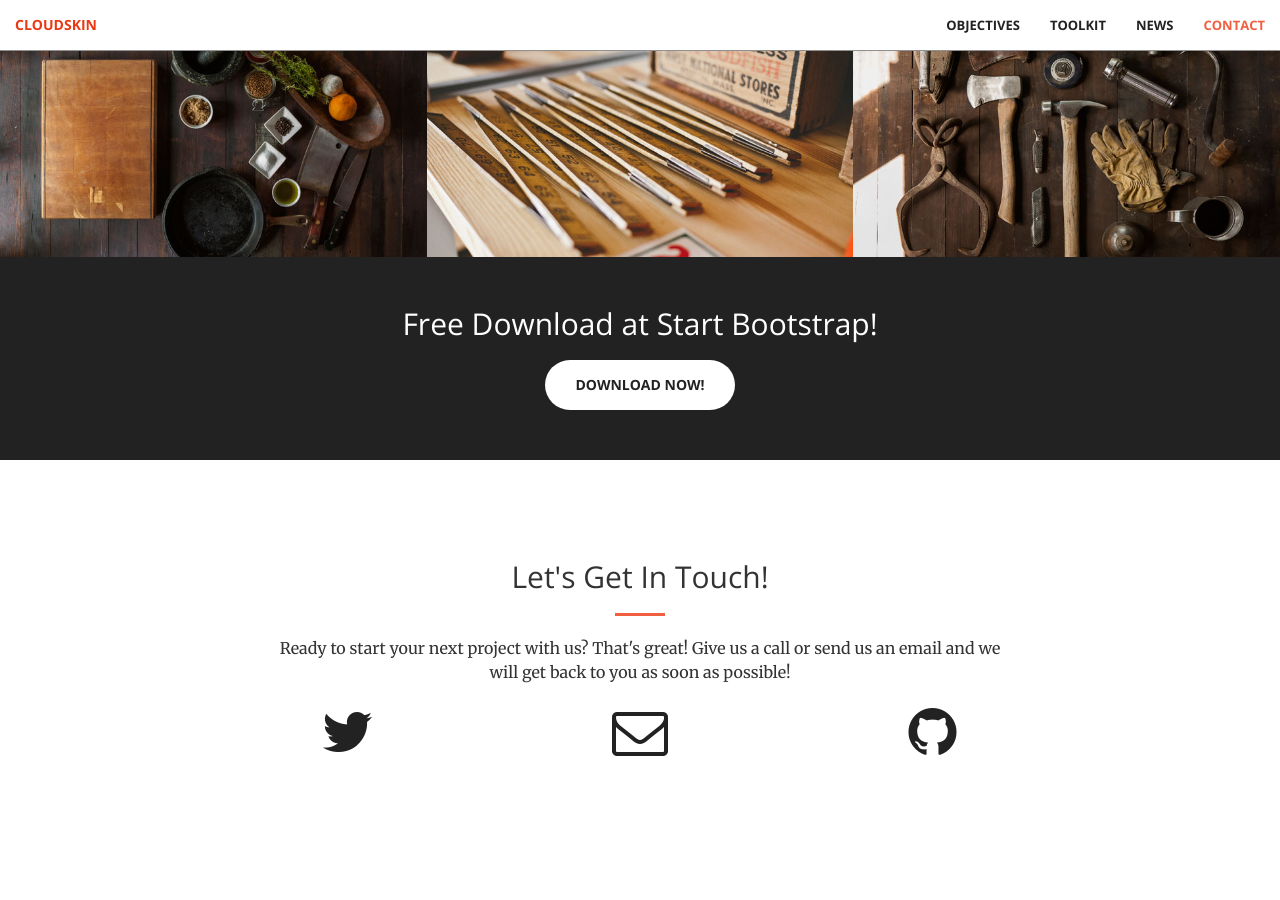
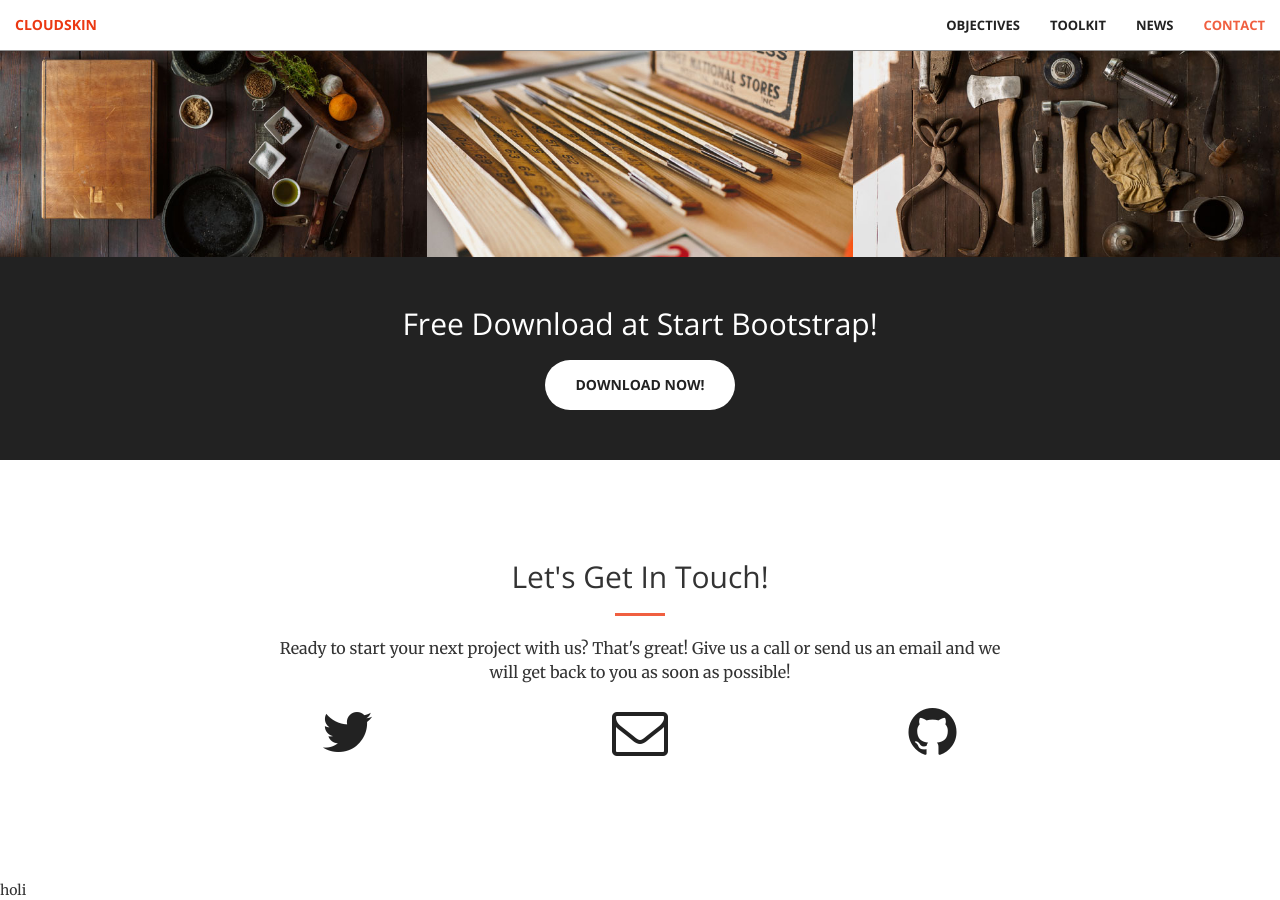
Before and after one commit to sergial273/CloudSkin_test, a Jekyll site: the page built from index.html, in a window 1280 px wide and 900 px high, scrolled down 2424 px. Built offline with Jekyll 4.4.1, drawn with Linux system fonts in a browser that asks for light colours.

Commit message:
Update front.html

```diff
--- a/_layouts/front.html
+++ b/_layouts/front.html
@@ -12,6 +12,7 @@
   {% include aside.html %}
   {% include contact.html %}
   {% include scripts.html %}
+  {% include test.html %}
 </body>
 
 </html>
```
